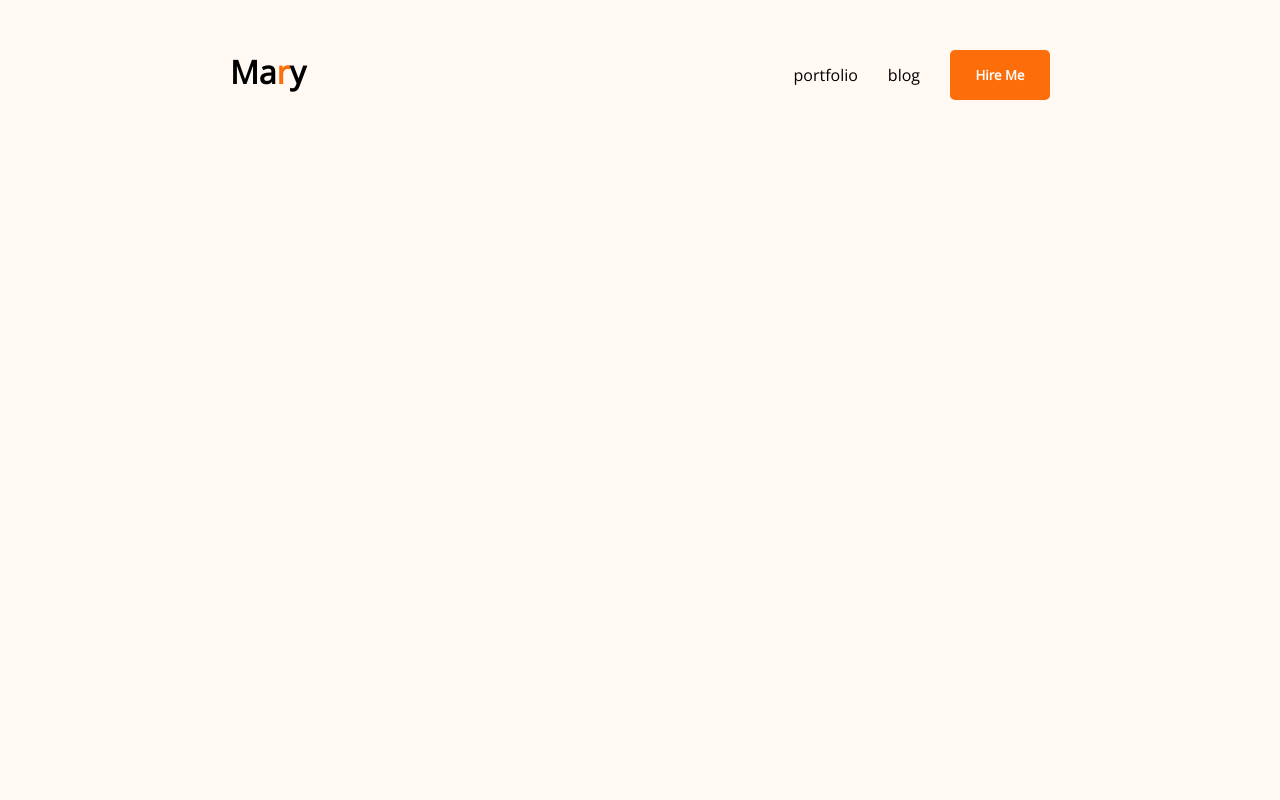
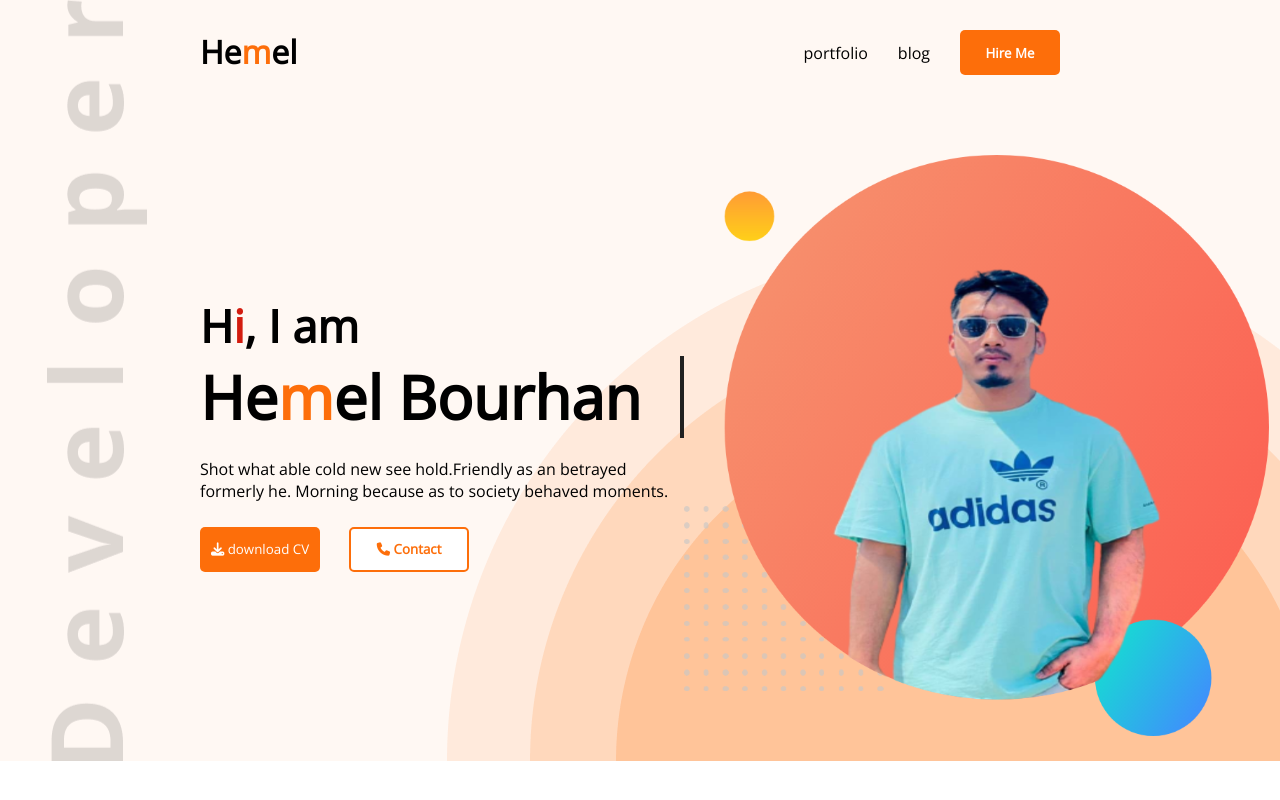
Before and after one commit to BourhanUddin-HEMEL/Web-Developer-portfolio_responsive, a plain HTML site: page index.html in a window 1280 px wide. Drawn offline with nearby package versions, Linux system fonts and the light colour scheme.

Commit message:
banner full

```diff
--- a/index.html
+++ b/index.html
@@ -15,12 +15,17 @@
       href="https://fonts.googleapis.com/css2?family=Open+Sans&display=swap"
       rel="stylesheet"
     />
+    <!-- fontawesome link -->
+    <script
+      src="https://kit.fontawesome.com/55735d2ff0.js"
+      crossorigin="anonymous"
+    ></script>
   </head>
   <body>
-    <header>
+    <header class="header">
       <div class="nav-bar">
         <h1 class="home-button">
-          Ma<span style="color: rgba(253, 110, 10, 1)">r</span>y
+          He<span style="color: rgba(253, 110, 10, 1)">m</span>el
         </h1>
         <ul class="nav-manu">
           <li>portfolio</li>
@@ -28,6 +33,27 @@
           <button class="Hire-button">Hire Me</button>
         </ul>
       </div>
+      <div class="banner-page">
+        <div class="banner-details">
+          <h2>H<span style="color: rgb(211, 28, 15)">i</span>, I am</h2>
+          <h1 class="author-name">
+            He<span style="color: rgba(253, 110, 10, 1)">m</span>el Bourhan
+          </h1>
+          <p class="banner-description">
+            Shot what able cold new see hold.Friendly as an betrayed formerly
+            he. Morning because as to society behaved moments.
+          </p>
+          <button class="download-cv">
+            <i class="fa-solid fa-download"></i> download CV
+          </button>
+          <button class="conact-button">
+            <i class="fa-solid fa-phone"></i> Contact
+          </button>
+        </div>
+        <div class="banner-image">
+          <img src="/media/images/output-onlinepngtools.png" alt="" />
+        </div>
+      </div>
     </header>
 
     <main></main>
--- a/styles/style.css
+++ b/styles/style.css
@@ -1,13 +1,22 @@
 * {
   margin: 0%;
   font-family: "Open Sans", sans-serif;
+}
+/* ============ header style =========== */
+.header {
   background-color: #fff8f3;
+  background-image: url("/media/images/header_bg.png"),
+    url("/media/images/developer.png");
+  background-repeat: no-repeat;
+  background-position: bottom right, 4% 10%;
 }
-/* nav-bar style  */
+/* ============nav-bar style==============  */
 .nav-bar {
   display: flex;
   justify-content: space-between;
-  margin: 50px 230px;
+  margin: 0px 220px 30px 200px;
+  position: relative;
+  padding-top: 30px;
 }
 .nav-manu {
   list-style: none;
@@ -23,7 +32,75 @@
   text-align: center;
   color: white;
   font-weight: 700;
-  height: 50px;
+  height: 45px;
   width: 100px;
   border-radius: 5px;
 }
+/*===========banner page style ===============*/
+.banner-page {
+  display: flex;
+  justify-content: space-between;
+  align-items: center;
+  margin: 80px 30px;
+  padding-left: 50px;
+}
+.banner-page h2 {
+  font-size: 45px;
+}
+.banner-details {
+  margin-bottom: 50px;
+  margin-left: 120px;
+}
+.author-name {
+  font-weight: 700;
+  font-size: 60px;
+  margin-bottom: 20px;
+}
+.banner-description {
+  padding-bottom: 25px;
+}
+.banner-image {
+  padding-bottom: 20px;
+}
+/* =========== author name animation ======= */
+.author-name {
+  width: 14ch;
+  white-space: nowrap;
+  overflow: hidden;
+  border-right: 4px solid #212121;
+  animation: cursor 1s step-start infinite, text 5s steps(18) alternate infinite;
+}
+@keyframes cursor {
+  0%,
+  100% {
+    border-color: #212121;
+  }
+}
+@keyframes text {
+  0% {
+    width: 0;
+  }
+  100% {
+    width: 14ch;
+  }
+}
+.download-cv {
+  background-color: rgba(253, 110, 10, 1);
+  border: none;
+  text-align: center;
+  color: white;
+  height: 45px;
+  width: 120px;
+  border-radius: 5px;
+  margin-right: 25px;
+}
+.conact-button {
+  background-color: white;
+  text-align: center;
+  color: rgba(253, 110, 10, 1);
+  font-weight: 700;
+  height: 45px;
+  width: 120px;
+  border: 2px solid rgba(253, 110, 10, 1);
+  border-radius: 5px;
+}
```
Also changed, not shown: media/images/h.png (added), media/images/hemelpic-min.png (added), media/images/hemelpic.png (added), media/images/hemelvai.png (added), media/images/hhh.png (added), media/images/output-onlinepngtools.png (added).
